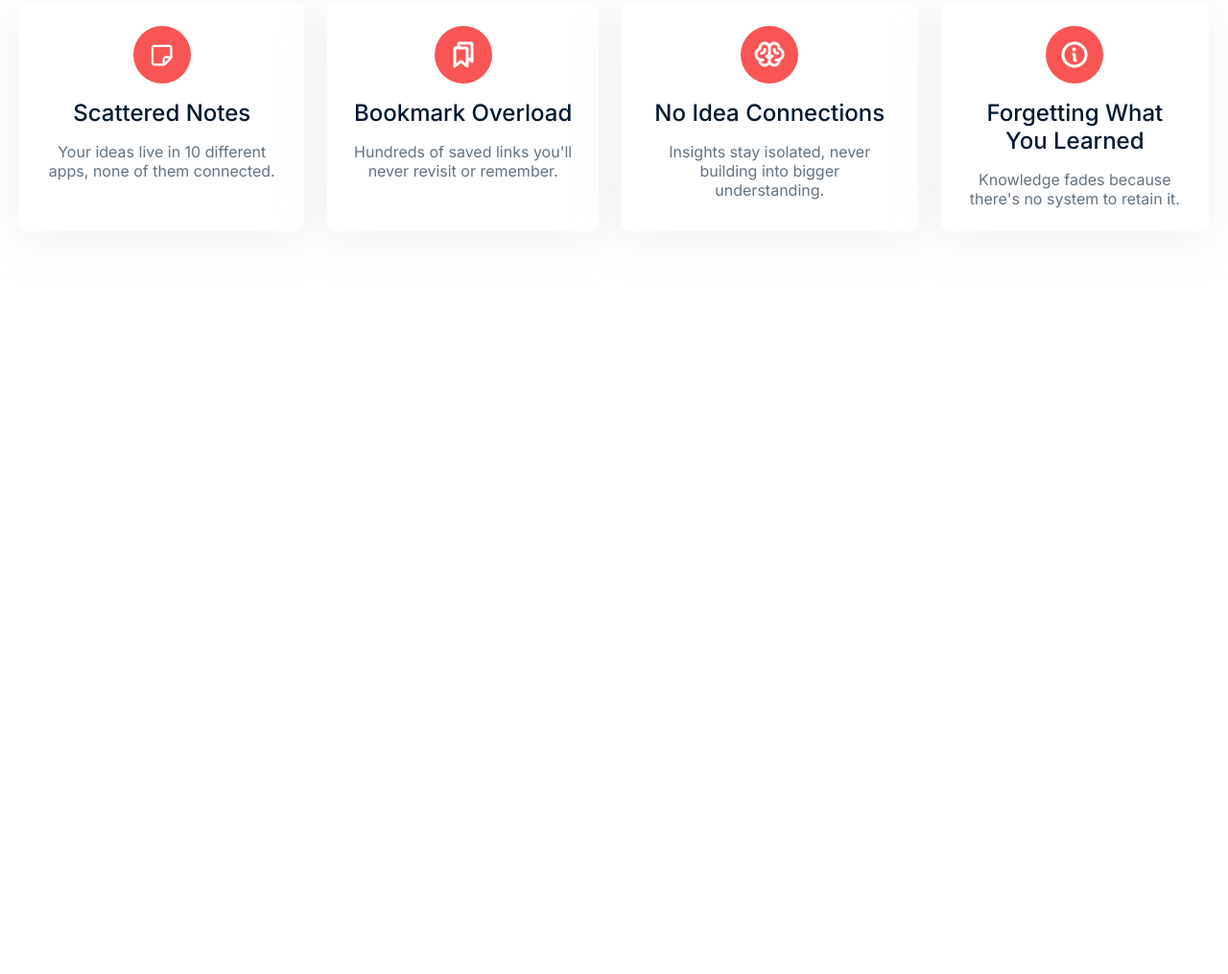
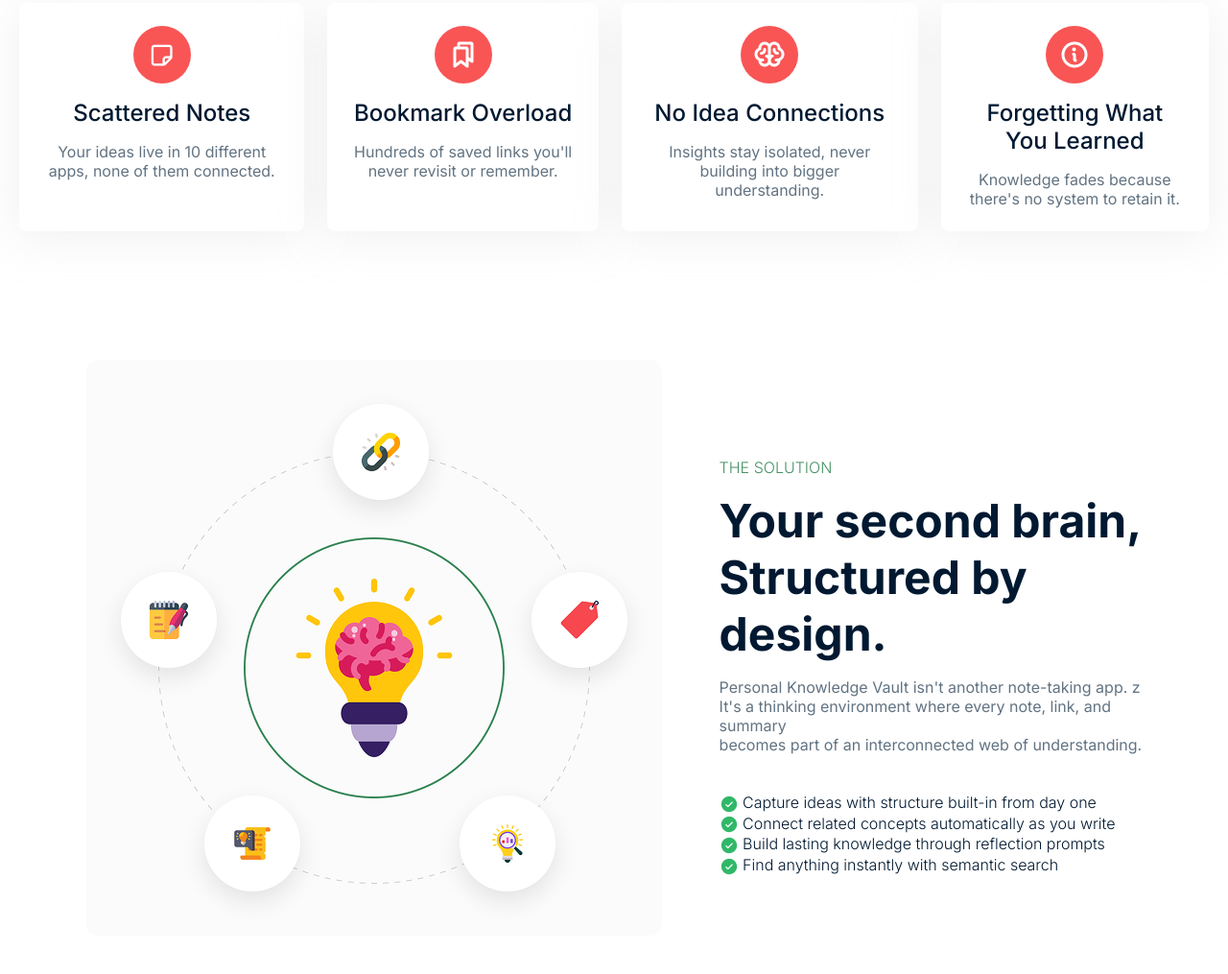
Before and after one commit to rakibulhasan02/A01-Knowledge-Vault, a plain HTML site: page index.html in a window 1280 px wide. Shown: the part 1049-2064 px from the top of the page at 96% size. Before the commit the page ends 1380 px from the top, so only its background shows below. Drawn offline with Linux system fonts and the light colour scheme.

Commit message:
Add brain section and fix some problem

```diff
--- a/index.html
+++ b/index.html
@@ -85,5 +85,23 @@ help you think clearly, connect ideas, and turn learning into long-term knowledg
   </div>
 </section>
 
+  <section class="brain">
+    <div class="brain-container">
+      <img src="./assets/knowledge.png" alt="">
+      <div class="brain-info">
+        <h5>The Solution</h5>
+        <h2>Your second brain,<br>
+Structured by design.</h2>
+          <p>Personal Knowledge Vault isn't another note-taking app. z<br>It's a thinking environment where every note, link, and summary<br>becomes part of an interconnected web of understanding.</p>
+          <ul>
+            <li><img  src="./assets/CheckCircle.png" alt=""> Capture ideas with structure built-in from day one</li>
+            <li><img  src="./assets/CheckCircle.png" alt=""> Connect related concepts automatically as you write</li>
+            <li><img  src="./assets/CheckCircle.png" alt=""> Build lasting knowledge through reflection prompts</li>
+            <li><img  src="./assets/CheckCircle.png" alt=""> Find anything instantly with semantic search</li>
+          </ul>
+      </div>
+    </div>
+  </section>
+
 </body>
 </html>
--- a/styles/style.css
+++ b/styles/style.css
@@ -173,7 +173,7 @@ nav .btn{
   max-width: 1600px;
     padding: 90px 20px;
   background: #FFFFFF;
-
+  /* margin-bottom: 120px; */
 }
 
 .notes-header {
@@ -194,6 +194,7 @@ nav .btn{
   font-size: 16px;
 }
 
+
 .card-container {
     max-width: 1360px;
   /* margin-top: 44px; */
@@ -201,7 +202,7 @@ nav .btn{
   display: flex;
   gap: 24px;
  justify-content: center;
- margin: 44px auto 0;
+ margin: 44px auto 44px;
 }
 
 .cards {
@@ -254,3 +255,67 @@ nav .btn{
   color: #627382;
   line-height: 20px;
 }
+/* .brain{
+
+  width: 86%;
+  max-width: 1360px;
+} */
+.brain .brain-container{
+   width: 86%;
+  max-width: 1360px;
+  display: flex;
+  gap: 60px;
+
+
+  /* border: 1px solid black; */
+  justify-content: center;
+   margin: 0 auto;
+}
+.brain-container img{
+  width: 600px;
+  height: 600px;
+  border-radius: 12px;
+}
+.brain-container .brain-info{
+  /* border: 1px solid black; */
+  width: 700px;
+  padding: 102px 0;
+}
+.brain-info h5{
+  color: #469165;
+  font-size: 16px;
+  line-height: 20px;
+  font-weight: 300;
+  text-transform: uppercase;
+  margin-bottom: 16px;
+}
+.brain-info h2{
+  color: #001931;
+  font-size: 48px;
+  margin-bottom: 16px;
+
+}
+.brain-info p{
+  color: #627382;
+  font-size: 16px;
+  line-height: 20px;
+  margin-bottom: 40px;
+}
+.brain-info ul{
+  list-style: none;
+}
+
+ .brain-info  li {
+   font-size: 16px;
+  line-height: 20px;
+  font-weight: 300;
+  color: #001931;
+  justify-items: center;
+ }
+.brain-info  li img{
+
+  height: 20px;
+  width: 20px;
+
+  vertical-align: middle;
+}
```
